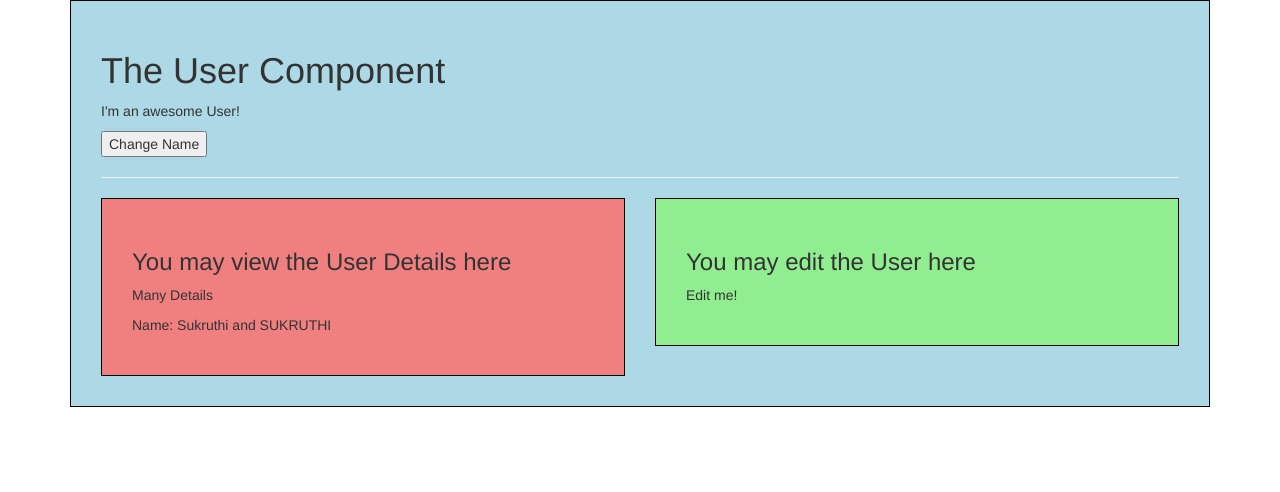
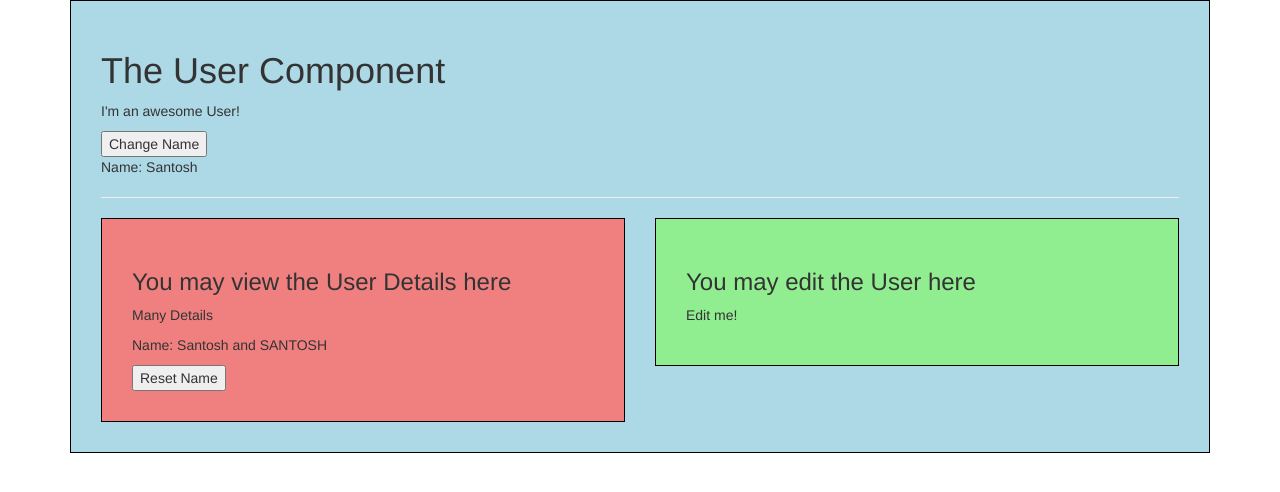
Before and after one commit to smarigowda/vuejs-cli-udemy, a Vue app: page / in a window 1280 px wide. Shown: the top 492 px of the page. Built offline with nearby package versions, Linux system fonts and the light colour scheme.

Commit message:
emitting events to pass data from child to parent

```diff
--- a/src/components/User.vue
+++ b/src/components/User.vue
@@ -3,10 +3,11 @@
         <h1>The User Component</h1>
         <p>I'm an awesome User!</p>
         <button @click="changeName">Change Name</button>
+        <p>Name: {{ name }}</p>
         <hr>
         <div class="row">
             <div class="col-xs-12 col-sm-6">
-                <app-user-detail></app-user-detail>
+                <app-user-detail :name="name" @resetNameEvent="name = $event"></app-user-detail>
             </div>
             <div class="col-xs-12 col-sm-6">
                 <app-user-edit></app-user-edit>
--- a/src/components/UserDetail.vue
+++ b/src/components/UserDetail.vue
@@ -3,6 +3,7 @@
         <h3>You may view the User Details here</h3>
         <p>Many Details</p>
         <p>Name: {{ name }} and {{ switchName() }}</p>
+        <button @click="resetName">Reset Name</button>
     </div>
 </template>
 
@@ -18,6 +19,10 @@
     methods: {
       switchName() {
         return this.name.toUpperCase()
+      },
+      resetName() {
+        this.name = 'Lingaraju'
+        this.$emit('resetNameEvent', 'Lingaraju')
       }
     }
   }
```
